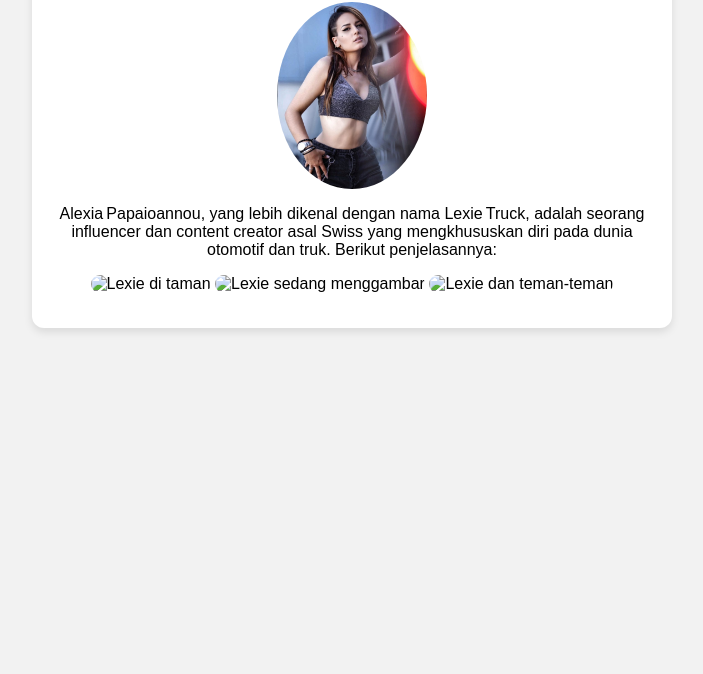
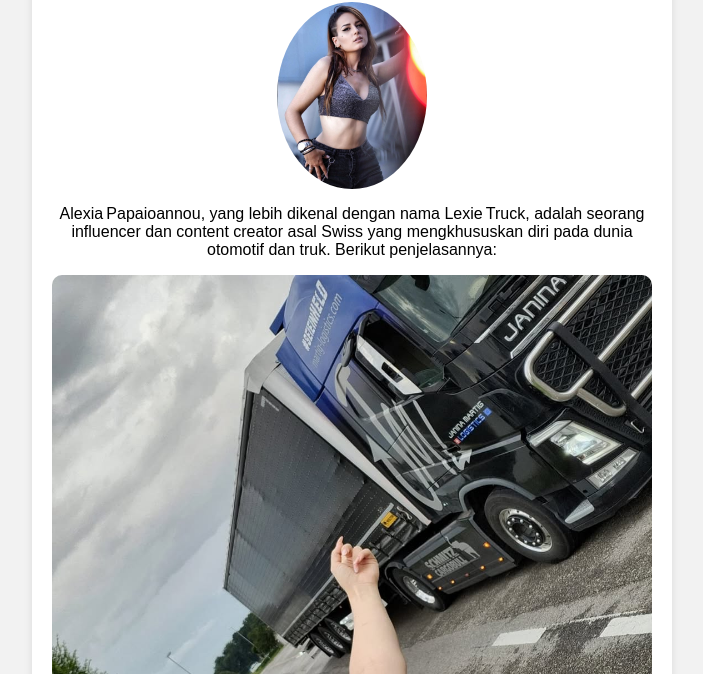
Before and after one commit to ZAYStudio/Lexie-Truck, a plain HTML site: page index.html in a window 1280 px wide. Shown: the part 126-800 px from the top of the page, without its empty margins (288-991 px from the left). Drawn offline with Linux system fonts and the light colour scheme; the site is published under a folder, as on GitHub Pages, so addresses that start at the root find nothing.

Commit message:
Update index.html

```diff
--- a/index.html
+++ b/index.html
@@ -14,9 +14,9 @@
 
     <p><center>Alexia Papaioannou, yang lebih dikenal dengan nama Lexie Truck, adalah seorang influencer dan content creator asal Swiss yang mengkhususkan diri pada dunia otomotif dan truk. Berikut penjelasannya:</p>
 
-    <img src="/poto/foto1.jpg" alt="Lexie di taman">
-    <img src="/poto/foto2.jpg" alt="Lexie sedang menggambar">
-    <img src="/poto/foto3.jpg" alt="Lexie dan teman-teman">
+    <img src="poto/foto1.jpg" alt="Lexie di taman">
+    <img src="poto/foto2.jpg" alt="Lexie sedang menggambar">
+    <img src="poto/foto3.jpg" alt="Lexie dan teman-teman">
   </div>
 
 </body>
```
